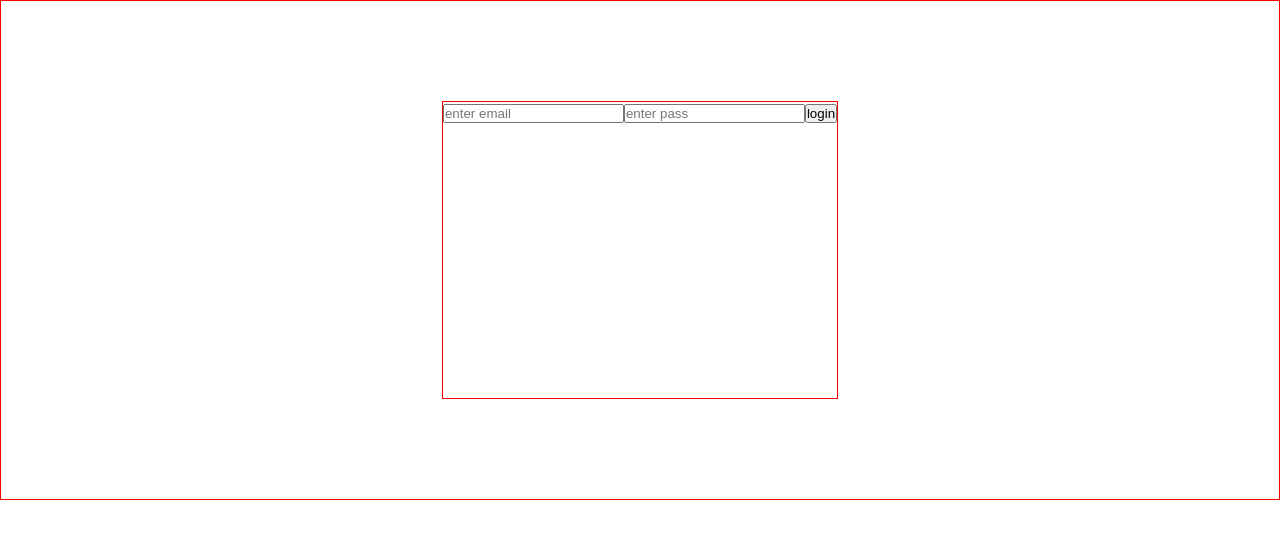
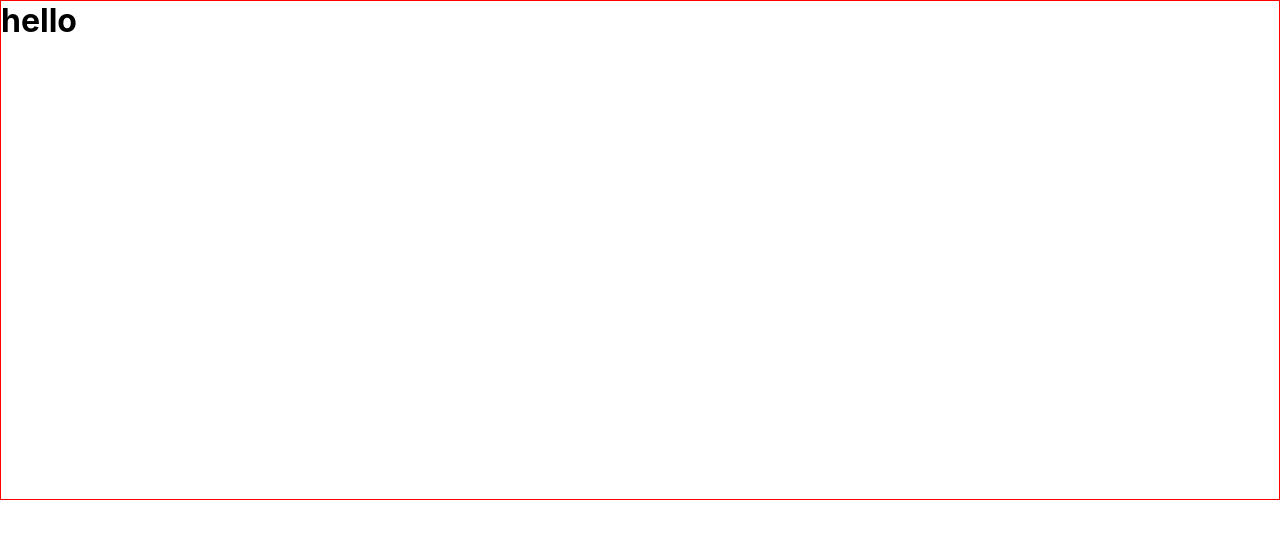
Before and after one commit to Yury-Odinson/todo-shka, a React (Create React App) app: page /todo in a window 1280 px wide. Shown: the top 538 px of the page. Built offline with nearby package versions, Linux system fonts and the light colour scheme.

Commit message:
feat: redirect in the todos page

```diff
--- a/src/App.tsx
+++ b/src/App.tsx
@@ -1,9 +1,14 @@
+import { Routes, Route } from "react-router-dom";
 import { Auth } from "./components/Auth";
+import { Todo } from "./components/Todo";
 
 function App() {
   return (
     <div className="wrapper">
-      <Auth />
+      <Routes>
+        <Route path="/*" element={<Auth />} />
+        <Route path="/todo" element={<Todo />} />
+      </Routes>
     </div>
   );
 }
--- a/src/components/Auth.tsx
+++ b/src/components/Auth.tsx
@@ -1,15 +1,24 @@
 import { useState } from "react"
 import { authUser, saveTokens } from "../tools/authorization"
 import { AuthUser } from "../tools/types"
+import { useNavigate } from "react-router-dom"
 
 export const Auth = () => {
 
-    const [email, setEmail] = useState<string>("")
-    const [password, setPassword] = useState<string>("")
+    const [email, setEmail] = useState<string>("noname5087@yandex.ru")
+    const [password, setPassword] = useState<string>("P@ssw0rd!")
 
+    const navigate = useNavigate()
+
+    // check login & password. if log/pass = true => link *****/todo
     const handlerLogin = async ({ email, password }: AuthUser) => {
         const tokens = await authUser({ email, password })
         saveTokens(tokens)
+        if (tokens.access !== "" && tokens.access !== undefined) {
+            navigate("/todo")
+        } else {
+            alert("check email or password!")
+        }
     }
 
     return (
--- /dev/null
+++ b/src/components/Todo.tsx
@@ -0,0 +1,7 @@
+export const Todo = () => {
+    return (
+        <div className="todo-container">
+            <h1>hello</h1>
+        </div>
+    )
+}
--- a/src/index.tsx
+++ b/src/index.tsx
@@ -3,13 +3,16 @@ import ReactDOM from 'react-dom/client';
 import './index.css';
 import App from './App';
 import reportWebVitals from './reportWebVitals';
+import { BrowserRouter } from 'react-router-dom';
 
 const root = ReactDOM.createRoot(
   document.getElementById('root') as HTMLElement
 );
 root.render(
   <React.StrictMode>
-    <App />
+    <BrowserRouter>
+      <App />
+    </BrowserRouter>
   </React.StrictMode>
 );
 
--- a/src/tools/authorization.ts
+++ b/src/tools/authorization.ts
@@ -1,3 +1,4 @@
+import { Link } from "react-router-dom";
 import { AuthUser, NewTokens } from "./types";
 
 const userAuthURL = "https://studapi.teachmeskills.by/auth/jwt/create/"
```
